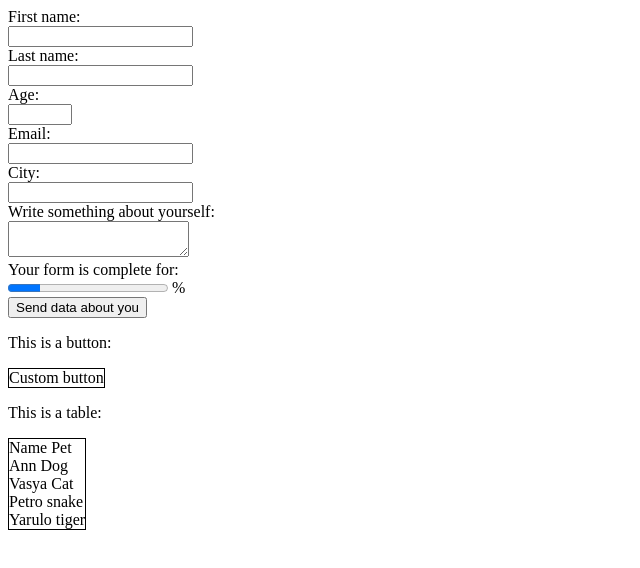
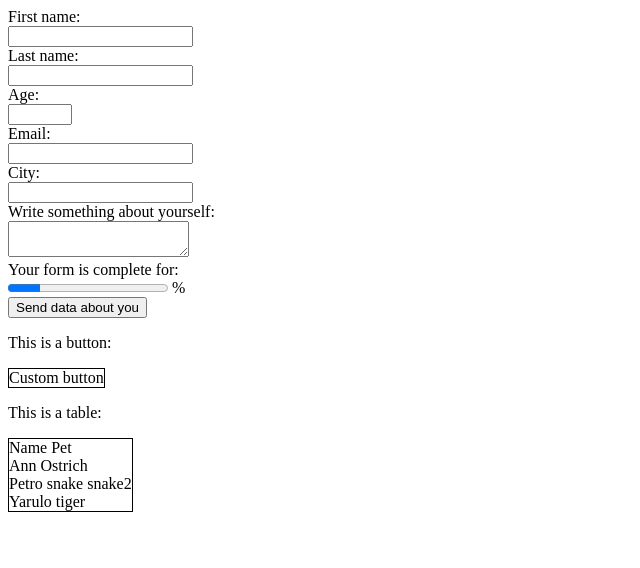
Before and after one commit to katlosyeva/homework, a plain HTML site: page index.html in a window 1280 px wide. Shown: the whole page, without its empty margins (0-640 px from the left). Drawn offline with Linux system fonts and the light colour scheme.

Commit message:
Change the table

```diff
--- a/index.html
+++ b/index.html
@@ -87,15 +87,12 @@
       <div role="rowgroup">
         <div role="row" aria-rowindex="1">
           <span tabindex="0" role="cell">Ann</span>
-          <span tabindex="0" role="cell">Dog</span>
-        </div>
-        <div role="row" aria-rowindex="2">
-          <span tabindex="0" role="cell">Vasya</span>
-          <span tabindex="0" role="cell">Cat</span>
+          <span tabindex="0" role="cell">Ostrich</span>
         </div>
         <div role="row" aria-rowindex="3">
           <span tabindex="0" role="cell">Petro</span>
           <span tabindex="0" role="cell">snake</span>
+          <span tabindex="0" role="cell">snake2</span>
         </div>
         <div role="row" aria-rowindex="4">
           <span tabindex="0" role="cell">Yarulo</span>
```
